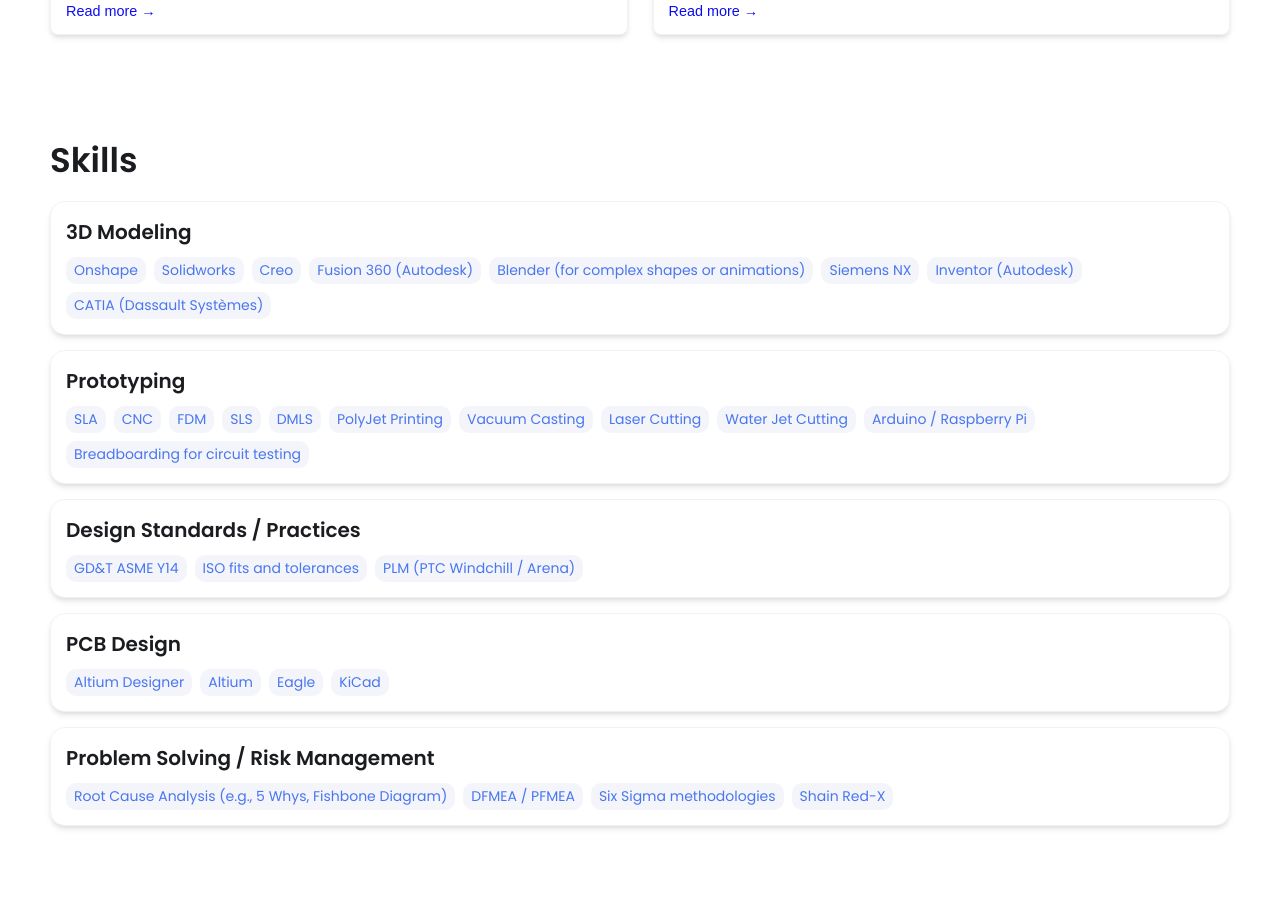
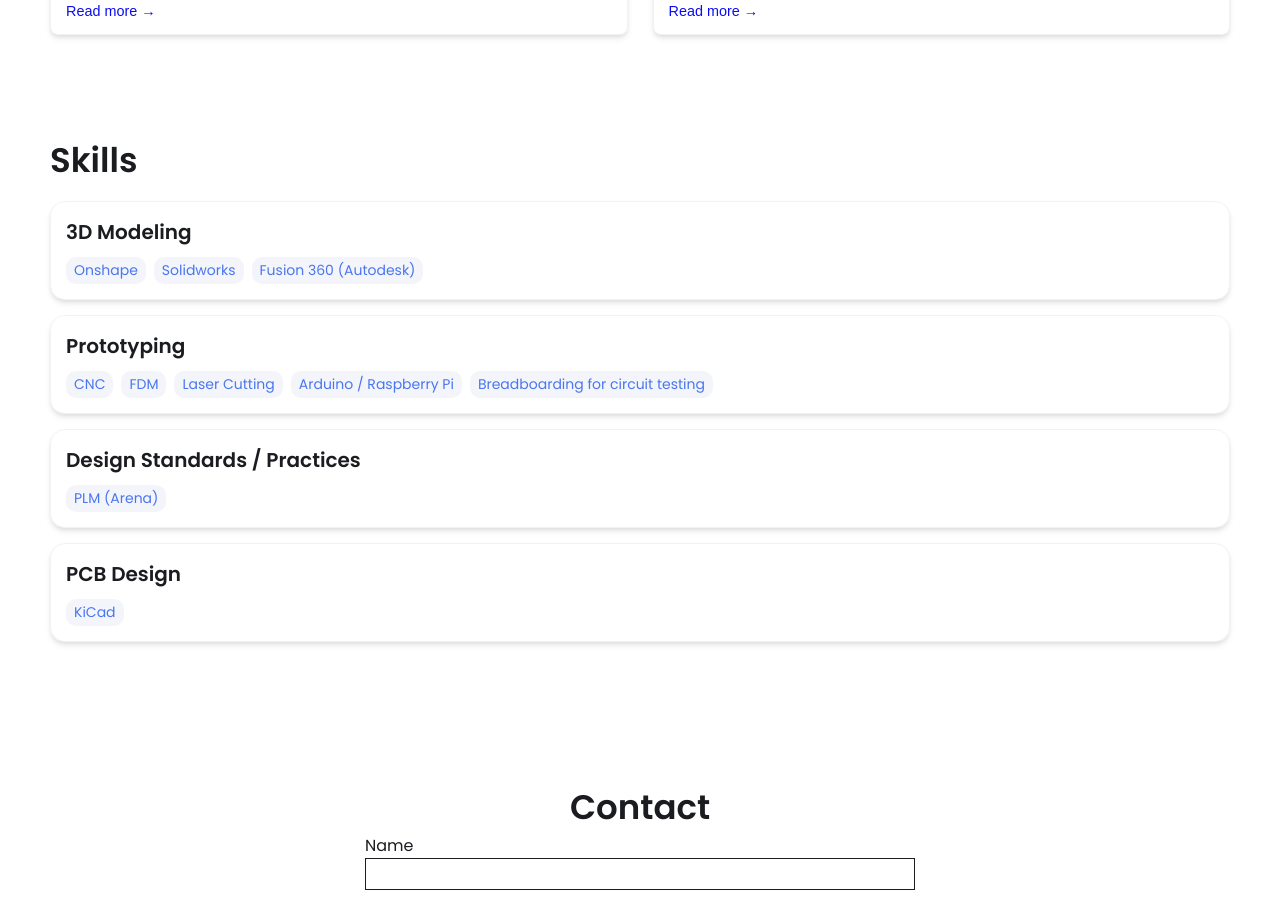
Before and after one commit to t-petry/t-petry.github.io, a Jekyll site: the page built from index.html, in a window 1280 px wide and 900 px high, scrolled down 1491 px. Built offline with Jekyll 4.4.1, drawn with Linux system fonts in a browser that asks for light colours; some of the changed text lies outside the part shown.

Commit message:
Added description, resume, form, skills

```diff
--- a/_config.yml
+++ b/_config.yml
@@ -13,11 +13,9 @@
 
 # Hero Section
 name: Todd Petry
-headline: headline message
+headline:
 description: >- # dont remove this line. this will ignore all new lines until the next section
-  Write an awesome intro and discuss your highlights and qualification. You can edit this
-  line in _config.yml. It will appear in your document head meta (for
-  Google search results) and in your feed.xml site description.
+  I'm a MechE and Robotics student at WPI. Welcome to my portfolio!
 
 # Place your profile image in /assets/images/profile-image/folder and edit the file name
 profile_image: ./assets/images/profile-image/avatar.jpeg
@@ -49,46 +47,23 @@
     tools:
     - Onshape
     - Solidworks
-    - Creo
     - Fusion 360 (Autodesk)
-    - Blender (for complex shapes or animations)
-    - Siemens NX
-    - Inventor (Autodesk)
-    - CATIA (Dassault Systèmes)
   - category: Prototyping
     tools:
-    - SLA
     - CNC
     - FDM
-    - SLS
-    - DMLS
-    - PolyJet Printing
-    - Vacuum Casting
     - Laser Cutting
-    - Water Jet Cutting
     - Arduino / Raspberry Pi
     - Breadboarding for circuit testing
   - category: Design Standards / Practices
     tools:
-    - GD&T ASME Y14
-    - ISO fits and tolerances
-    - PLM (PTC Windchill / Arena)
+    - PLM (Arena)
   - category: PCB Design
     tools:
-    - Altium Designer
-    - Altium
-    - Eagle
     - KiCad
-  - category: Problem Solving / Risk Management
-    tools:
-    - Root Cause Analysis (e.g., 5 Whys, Fishbone Diagram)
-    - DFMEA / PFMEA
-    - Six Sigma methodologies
-    - Shain Red-X
-
 
 # Contact Form Setup. Setup an account and copy over the key. When someone fills out the form, it will be received in your email.
-formspree-key:   https://formspree.io/f/{8-digit key}
+formspree-key:   https://formspree.io/f/xrbaqrrk
 
 
 
```
